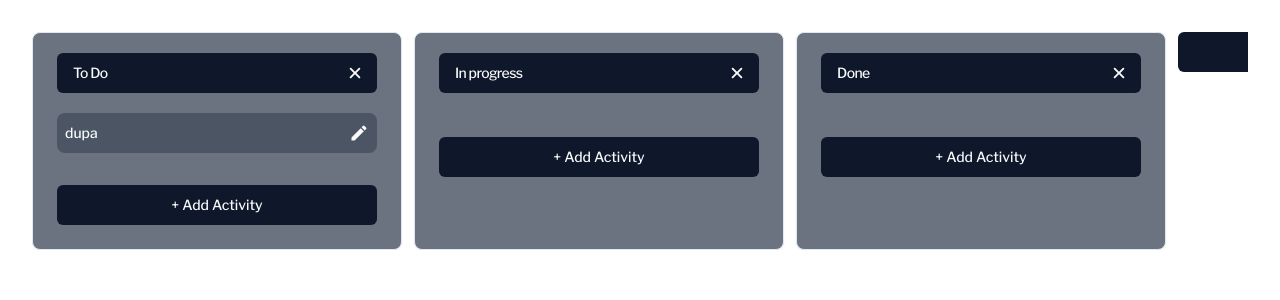
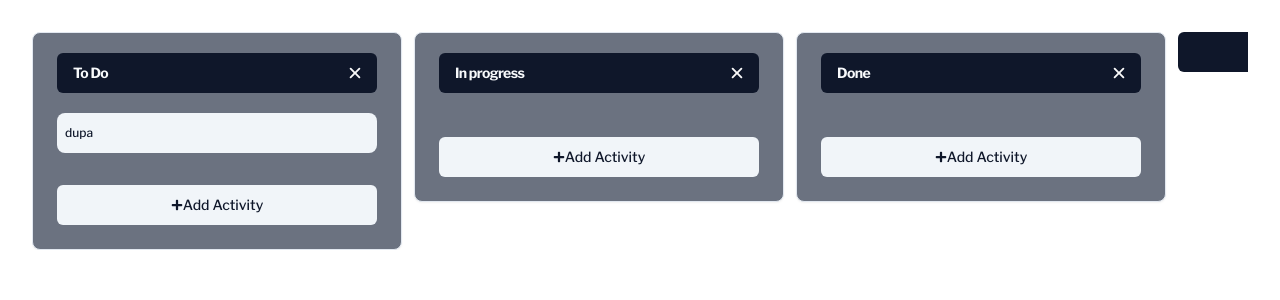
Before and after one commit to DawidKluzowski/forllo, a Next.js app: page / in a window 1280 px wide. Shown: the top 300 px of the page. Built offline with nearby package versions, Linux system fonts and the light colour scheme.

Commit message:
some ui fixes

```diff
--- a/src/app/page.tsx
+++ b/src/app/page.tsx
@@ -26,8 +26,8 @@ export default function Home() {
     };
 
     return (
-        <main className="container">
-            <div className="flex flex-nowrap gap-3 overflow-auto whitespace-nowrap pt-8 ">
+        <main className="bg-znic-300 container relative h-screen">
+            <div className="flex flex-nowrap gap-3 overflow-auto pt-8 ">
                 {boards.map((board) => {
                     return (
                         <Board
--- a/src/components/ActivityItem/index.tsx
+++ b/src/components/ActivityItem/index.tsx
@@ -72,13 +72,18 @@ const ActivityItem = ({ activity }: ActivityItemProps) => {
     return (
         <Dialog>
             <DialogTrigger asChild>
-                <Button className="mb-2 flex w-full justify-between rounded-lg bg-gray-600 p-2 ">
-                    <h2>{activity.name}</h2>
+                <Button
+                    variant="secondary"
+                    className="group mb-2 flex w-full justify-between rounded-lg p-2 text-sm"
+                >
+                    <p className="text-xs">{activity.name}</p>
                     <a
                         onClick={() => onRemoveActivity(activity.id)}
                         className=" cursor-pointer text-xl"
                     >
-                        <MdEdit />
+                        <span className="hidden group-hover:inline">
+                            <MdEdit />
+                        </span>
                     </a>
                 </Button>
             </DialogTrigger>
--- a/src/components/Board/index.tsx
+++ b/src/components/Board/index.tsx
@@ -25,6 +25,7 @@ import {
 import { addActivity } from '@/lib/Features/boards';
 import { useDispatch } from 'react-redux';
 import { IoClose } from 'react-icons/io5';
+import { FaPlus } from 'react-icons/fa';
 import BoardNameInput from '../BoardNameInput';
 import ActivityItem from '../ActivityItem';
 
@@ -59,7 +60,7 @@ const ActivityList = ({ boards, removeTable }: ActivityListProps) => {
     };
 
     return (
-        <Card className="min-w-[370px] bg-gray-500">
+        <Card className="h-full min-w-[370px] bg-gray-500">
             <CardHeader className="flex h-20 flex-row items-center justify-between align-middle">
                 <CardTitle className="w-full">
                     <BoardNameInput removeTable={removeTable} boards={boards} />
@@ -73,10 +74,14 @@ const ActivityList = ({ boards, removeTable }: ActivityListProps) => {
             <CardFooter>
                 {!isEdit ? (
                     <Button
-                        className="w-[340px]"
+                        className="w-[340px] "
                         onClick={() => setIsEdit(true)}
+                        variant="secondary"
                     >
-                        + Add Activity
+                        <span className="text-xs">
+                            <FaPlus />
+                        </span>
+                        <span> Add Activity</span>
                     </Button>
                 ) : (
                     <Form {...form}>
--- a/src/components/BoardNameInput/index.tsx
+++ b/src/components/BoardNameInput/index.tsx
@@ -59,7 +59,7 @@ const BoardNameInput = ({ boards, removeTable }: BoardNameInputProps) => {
                         onClick={() => setIsInputEnabled(true)}
                         className="relative w-full justify-start"
                     >
-                        <p>{boards.name}</p>
+                        <p className="font-bold">{boards.name}</p>
                         <a
                             className="absolute left-[90%] z-10 cursor-pointer text-xl text-neutral-50 hover:text-red-600"
                             onClick={removeTable}
```
